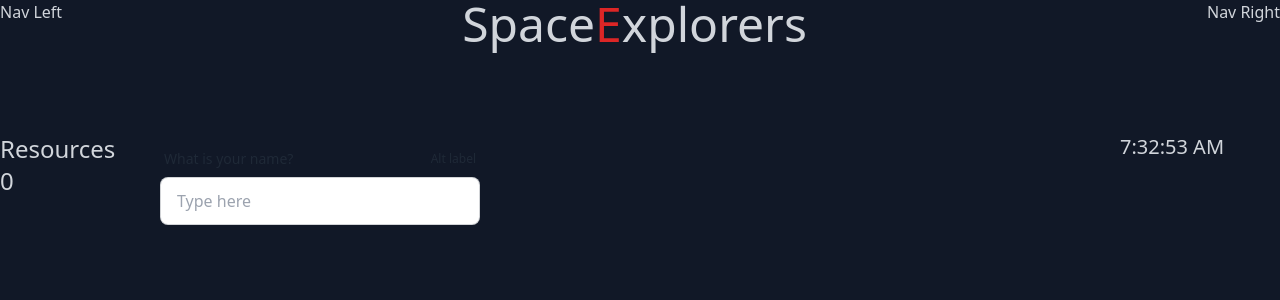
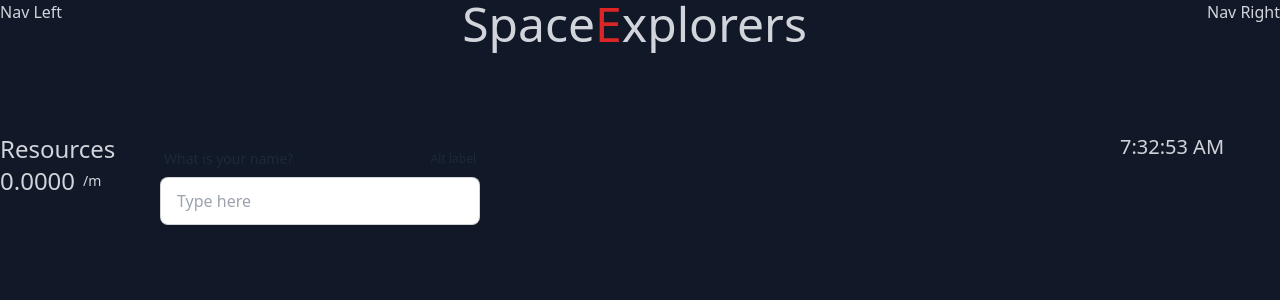
Before and after one commit to b00000001/spacexplorers, a Next.js app: page / in a window 1280 px wide. Shown: the top 300 px of the page. Built offline with nearby package versions, Linux system fonts and the light colour scheme.

Commit message:
Added some additional arithmatic for calculating resources when additional aiMiners are installed, fixed resource denomination

```diff
--- a/components/gameButtons.tsx
+++ b/components/gameButtons.tsx
@@ -4,7 +4,6 @@ import { Resources } from './userData';
 const GameButtons = (props) => {
   let { userData, setUserData, startResourceSystem } = props;
   let playerResources = new Resources(userData, setUserData);
-  playerResources.displayProps();
   return (
     <>
       <div className="gameButtons w-auto h-full flex flex-col">
@@ -18,15 +17,20 @@ const GameButtons = (props) => {
           </button>
         </div>
         <div>
-          {userData.resources.minerals.amount >= 10 && (
+          {userData.resources.minerals.amount >= 0.01 && (
             <button className="btn" onClick={() => startResourceSystem()}>
-              {userData.mining.aiMiningUnlocked ? 'Pause AI Miner' : 'Install AI Miner'}
+              {userData.mining.aiMiningUnlocked
+                ? 'Pause AI Miner'
+                : 'Install AI Miner'}
             </button>
           )}
         </div>
         <div>
-          {userData.resources.minerals.amount >= 30 && (
-            <button className="btn" onClick={() => startResourceSystem()}>
+          {userData.resources.minerals.amount >= 0.2 && (
+            <button
+              className="btn"
+              onClick={() => playerResources.additionalMiner()}
+            >
               Install Additional Miner
             </button>
           )}
--- a/components/resourceDisplay.tsx
+++ b/components/resourceDisplay.tsx
@@ -4,8 +4,11 @@ const Resources = (props) => {
   let { amount } = props.userData.resources.minerals;
   return (
     <div>
-      <div className="text-2xl">Resources</div>
-      <div className="text-2xl">{amount}</div>
+      <div className="xl:text-2xl lg:text-xl">Resources</div>
+      <div className="xl:text-2xl lg:text-lg flex items-center">
+        {amount.toFixed(4)}
+        <p className="text-sm ml-2">/m</p>
+      </div>
     </div>
   );
 };
--- a/components/userData.tsx
+++ b/components/userData.tsx
@@ -1,15 +1,17 @@
 export const userInfo = {
   userName: '',
-    resources: {
+  resources: {
     minerals: {
       amount: 0,
-      mineralsPerTick: 1
-    }
+      mineralsPerTick: parseFloat('0.001')
+    },
+    technologh: {}, //
+    military: {}
   },
   mining: {
     aiMiningUnlocked: false,
     aiMiners: 0
-  },
+  }
 };
 
 export class Resources {
@@ -30,6 +32,15 @@ export class Resources {
       }
     });
   };
+  additionalMiner = () => {
+    this.setUserState({
+      ...this.userData,
+      mining: {
+        ...this.userData.mining,
+        aiMiners: this.userData.mining.aiMiners++
+      }
+    });
+  };
   displayProps = () => {
     console.log(this.userData);
   };
--- a/pages/_app.tsx
+++ b/pages/_app.tsx
@@ -1,10 +1,10 @@
 import React, { useState, useEffect } from 'react';
 import '../styles/globals.css';
 import type { AppProps } from 'next/app';
-import { userInfo } from '../components/userData';
-
+import { Resources, userInfo } from '../components/userData';
 function MyApp({ Component, pageProps }: AppProps) {
   const [userData, setUserData] = useState(userInfo);
+  let playerResources = new Resources(userData, setUserData);
 
   useEffect(() => {
     let resourcesInterval;
@@ -18,16 +18,17 @@ function MyApp({ Component, pageProps }: AppProps) {
               ...userData.resources.minerals,
               amount:
                 userData.resources.minerals.amount +
-                userData.resources.minerals.mineralsPerTick
+                userData.resources.minerals.mineralsPerTick *
+                  userData.mining.aiMiners
             }
           }
         });
-      }, 1000);
+      }, 500);
     } else {
       clearInterval(resourcesInterval);
     }
     return () => clearInterval(resourcesInterval);
-  }, [userData.mining.aiMiningUnlocked, userData.resources.resources]);
+  }, [userData.mining.aiMiningUnlocked, userData.resources.minerals.amount]);
 
   const startResourceSystem = () => {
     if (userData.mining.aiMiningUnlocked) {
```
